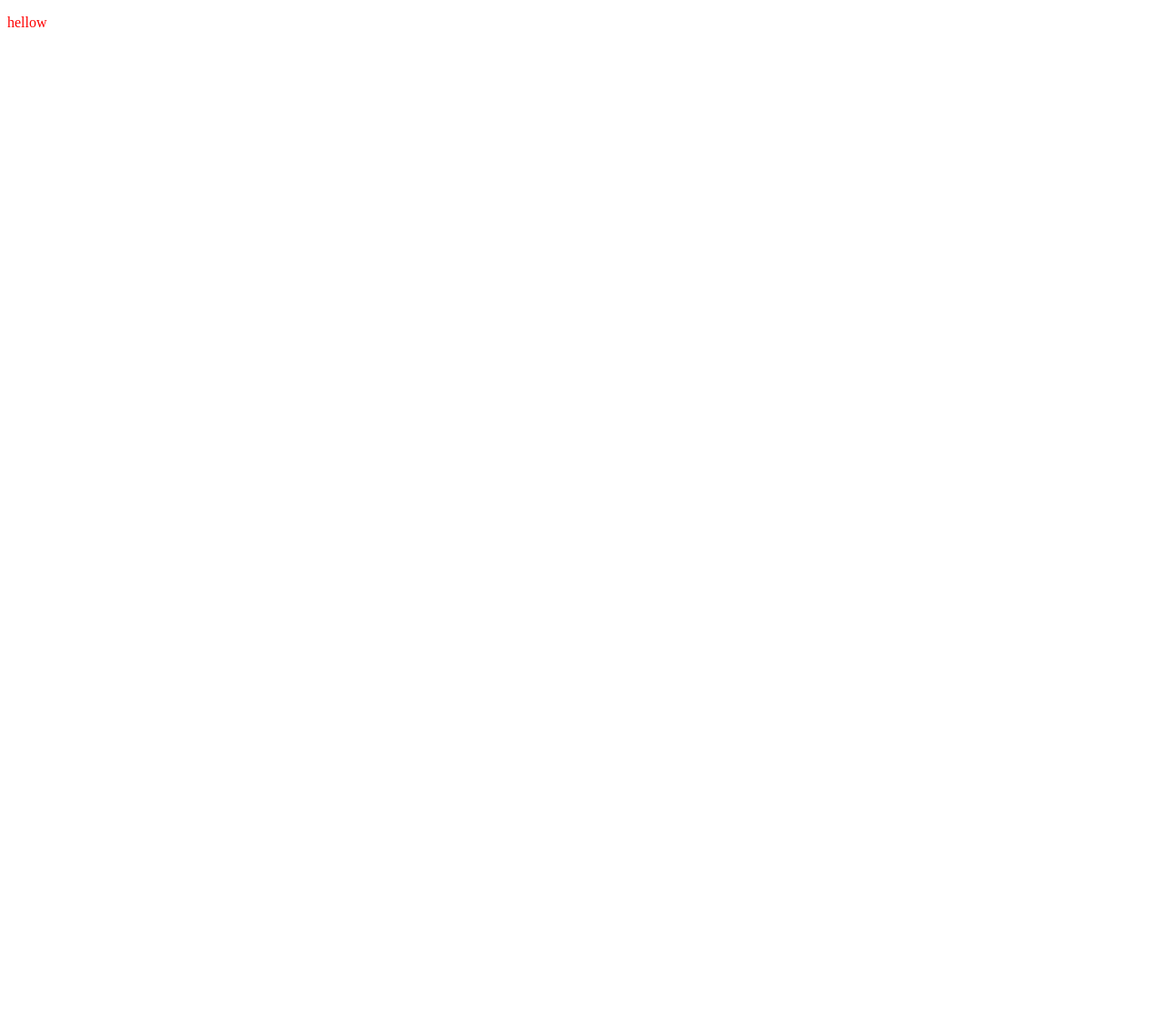
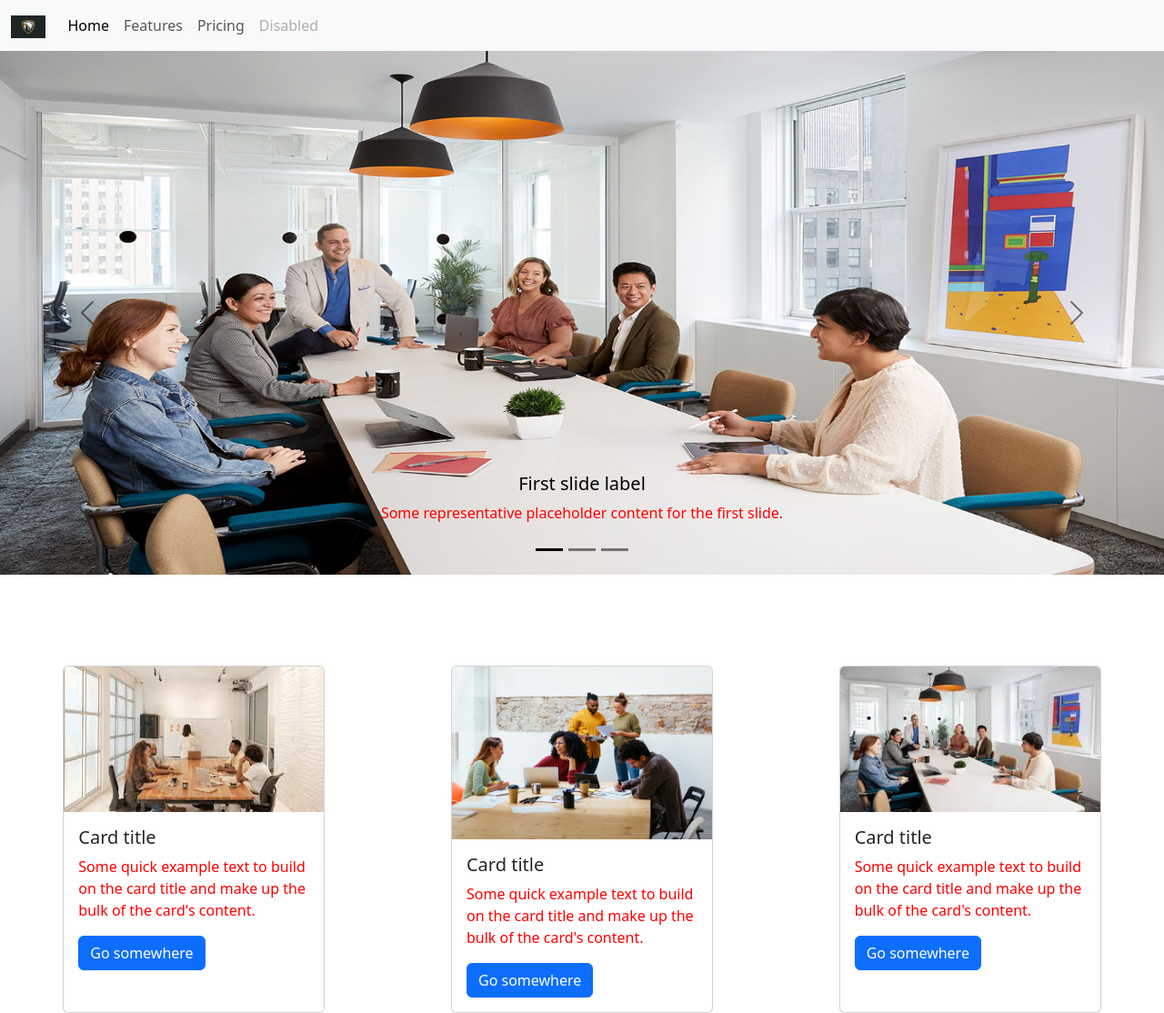
Before and after one commit to 7984686717/My-Project, a plain HTML site: page index.html in a window 1280 px wide. Shown: the whole page at 91% size. Before the commit the page ends 800 px from the top, so only its background shows below. Drawn offline with nearby package versions, Linux system fonts and the light colour scheme.

Commit message:
make a demo website with bootstrap

```diff
--- a/index.html
+++ b/index.html
@@ -5,8 +5,104 @@
     <meta name="viewport" content="width=device-width, initial-scale=1.0">
     <title>Document</title>
     <link rel="stylesheet" href="styale.css">
+    <link href="https://cdn.jsdelivr.net/npm/bootstrap@5.3.3/dist/css/bootstrap.min.css" rel="stylesheet" integrity="sha384-QWTKZyjpPEjISv5WaRU9OFeRpok6YctnYmDr5pNlyT2bRjXh0JMhjY6hW+ALEwIH" crossorigin="anonymous">
+<script src="https://cdn.jsdelivr.net/npm/bootstrap@5.3.3/dist/js/bootstrap.bundle.min.js" integrity="sha384-YvpcrYf0tY3lHB60NNkmXc5s9fDVZLESaAA55NDzOxhy9GkcIdslK1eN7N6jIeHz" crossorigin="anonymous"></script>
 </head>
 <body>
-    <p>hellow</p>
+    <header>
+        <nav class="navbar navbar-expand-lg bg-body-tertiary">
+            <div class="container-fluid">
+              <a class="navbar-brand" href="#"><img src="Image/mascot-logo-design_fb-img_1200x800.jpg" id="image1" alt="Company logo"></a>
+              <button class="navbar-toggler" type="button" data-bs-toggle="collapse" data-bs-target="#navbarNav" aria-controls="navbarNav" aria-expanded="false" aria-label="Toggle navigation">
+                <span class="navbar-toggler-icon"></span>
+              </button>
+              <div class="collapse navbar-collapse" id="navbarNav">
+                <ul class="navbar-nav">
+                  <li class="nav-item">
+                    <a class="nav-link active" aria-current="page" href="#">Home</a>
+                  </li>
+                  <li class="nav-item">
+                    <a class="nav-link" href="#">Features</a>
+                  </li>
+                  <li class="nav-item">
+                    <a class="nav-link" href="#">Pricing</a>
+                  </li>
+                  <li class="nav-item">
+                    <a class="nav-link disabled" aria-disabled="true">Disabled</a>
+                  </li>
+                </ul>
+              </div>
+            </div>
+          </nav>
+    </header>
+    <main>
+        <div id="carouselExampleDark" class="carousel carousel-dark slide">
+            <div class="carousel-indicators">
+              <button type="button" data-bs-target="#carouselExampleDark" data-bs-slide-to="0" class="active" aria-current="true" aria-label="Slide 1"></button>
+              <button type="button" data-bs-target="#carouselExampleDark" data-bs-slide-to="1" aria-label="Slide 2"></button>
+              <button type="button" data-bs-target="#carouselExampleDark" data-bs-slide-to="2" aria-label="Slide 3"></button>
+            </div>
+            <div class="carousel-inner">
+              <div class="carousel-item active" data-bs-interval="10000">
+                <img src="Image/01.jpg" id="img" class="d-block w-100" alt="...">
+                <div class="carousel-caption d-none d-md-block">
+                  <h5>First slide label</h5>
+                  <p>Some representative placeholder content for the first slide.</p>
+                </div>
+              </div>
+              <div class="carousel-item" data-bs-interval="2000">
+                <img src="Image/02.jpg" id="img2 class="d-block w-100" alt="...">
+                <div class="carousel-caption d-none d-md-block">
+                  <h5>Second slide label</h5>
+                  <p>Some representative placeholder content for the second slide.</p>
+                </div>
+              </div>
+              <div class="carousel-item">
+                <img src="Image/03.jpg" id="img3 class="d-block w-100" alt="...">
+                <div class="carousel-caption d-none d-md-block">
+                  <h5>Third slide label</h5>
+                  <p>Some representative placeholder content for the third slide.</p>
+                </div>
+              </div>
+            </div>
+            <button class="carousel-control-prev" type="button" data-bs-target="#carouselExampleDark" data-bs-slide="prev">
+              <span class="carousel-control-prev-icon" aria-hidden="true"></span>
+              <span class="visually-hidden">Previous</span>
+            </button>
+            <button class="carousel-control-next" type="button" data-bs-target="#carouselExampleDark" data-bs-slide="next">
+              <span class="carousel-control-next-icon" aria-hidden="true"></span>
+              <span class="visually-hidden">Next</span>
+            </button>
+          </div>
+
+          <section>
+            <div class="card" style="width: 18rem;">
+                <img src="Image/images (1).jpeg" id="card" class="card-img-top" alt="...">
+                <div class="card-body">
+                  <h5 class="card-title">Card title</h5>
+                  <p class="card-text">Some quick example text to build on the card title and make up the bulk of the card's content.</p>
+                  <a href="#" class="btn btn-primary">Go somewhere</a>
+                </div>
+              </div>
+              <div class="card" style="width: 18rem;">
+                <img src="Image/GPTW-RR-LP-OG.webp" id="card" class="card-img-top" alt="...">
+                <div class="card-body">
+                  <h5 class="card-title">Card title</h5>
+                  <p class="card-text">Some quick example text to build on the card title and make up the bulk of the card's content.</p>
+                  <a href="#" class="btn btn-primary">Go somewhere</a>
+                </div>
+              </div>
+              <div class="card" style="width: 18rem;">
+                <img src="Image/images.jpeg" id="card" class="card-img-top" alt="...">
+                <div class="card-body">
+                  <h5 class="card-title">Card title</h5>
+                  <p class="card-text">Some quick example text to build on the card title and make up the bulk of the card's content.</p>
+                  <a href="#" class="btn btn-primary">Go somewhere</a>
+                </div>
+              </div>
+
+          </section>
+    </main>
+    <footer></footer>
 </body>
 </html>
--- a/styale.css
+++ b/styale.css
@@ -1,3 +1,22 @@
 p{
     color: red;
 }
+#image1{
+    width: 3vw;
+}
+#img{
+    height: 45vw;
+}
+#img2{
+    height: 45vw;
+    width: 100%;
+}
+#img3{
+    height: 45vw;
+    width: 100%;
+}
+section{
+    margin-top: 100px;
+    display: flex;
+    justify-content: space-around;
+}
```
Also changed, not shown: Image/01.jpg (added), Image/02.jpg (added), Image/03.jpg (added), Image/GPTW-RR-LP-OG.webp (added), Image/images (1).jpeg (added), Image/images.jpeg (added), Image/mascot-logo-design_fb-img_1200x800.jpg (added).
